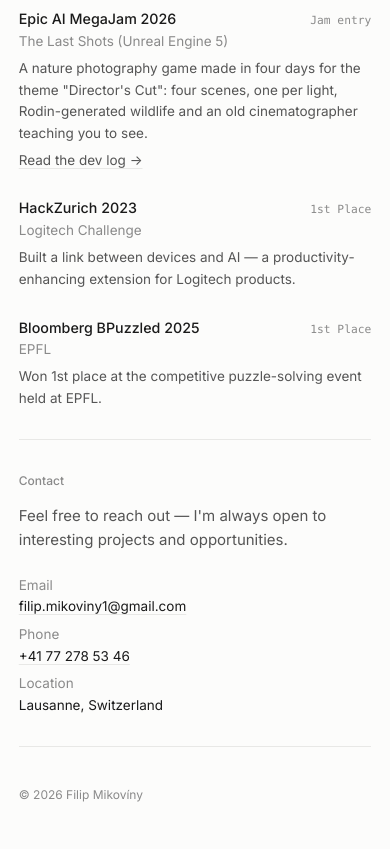
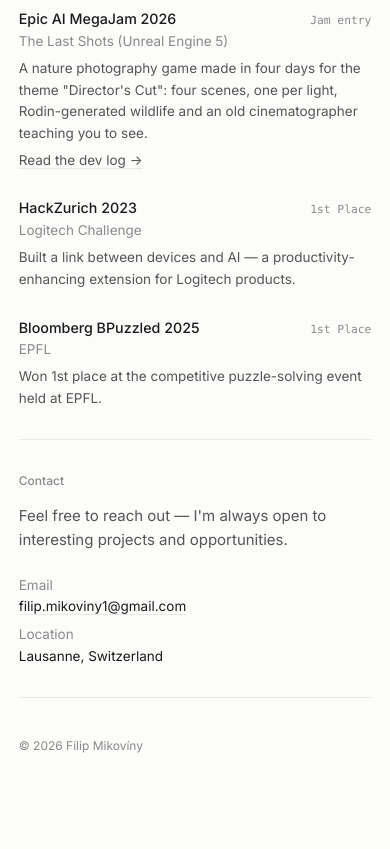
Before and after one commit to fmikov/portfolio, an Astro site: page / in a window 390 px wide. Shown: the part 3485-4334 px from the top of the page. After the commit the page ends 4285 px from the top, so only its background shows below. Built offline with nearby package versions, Linux system fonts and the light colour scheme; Astro itself is replaced by a stand-in of ours.

Commit message:
Remove phone number from contact section
Co-Authored-By: Claude Opus 5.5 <noreply@anthropic.com>
Claude-Session: https://claude.ai/code/session_01C2E6GgiyYkWcDdKr7JUdQn

```diff
--- a/src/components/Contact.astro
+++ b/src/components/Contact.astro
@@ -9,10 +9,6 @@
       <div class="kv__row">
         <dt>Email</dt>
         <dd><a href="mailto:filip.mikoviny1@gmail.com">filip.mikoviny1@gmail.com</a></dd>
-      </div>
-      <div class="kv__row">
-        <dt>Phone</dt>
-        <dd><a href="tel:+41772785346">+41 77 278 53 46</a></dd>
       </div>
       <div class="kv__row">
         <dt>Location</dt>
```
